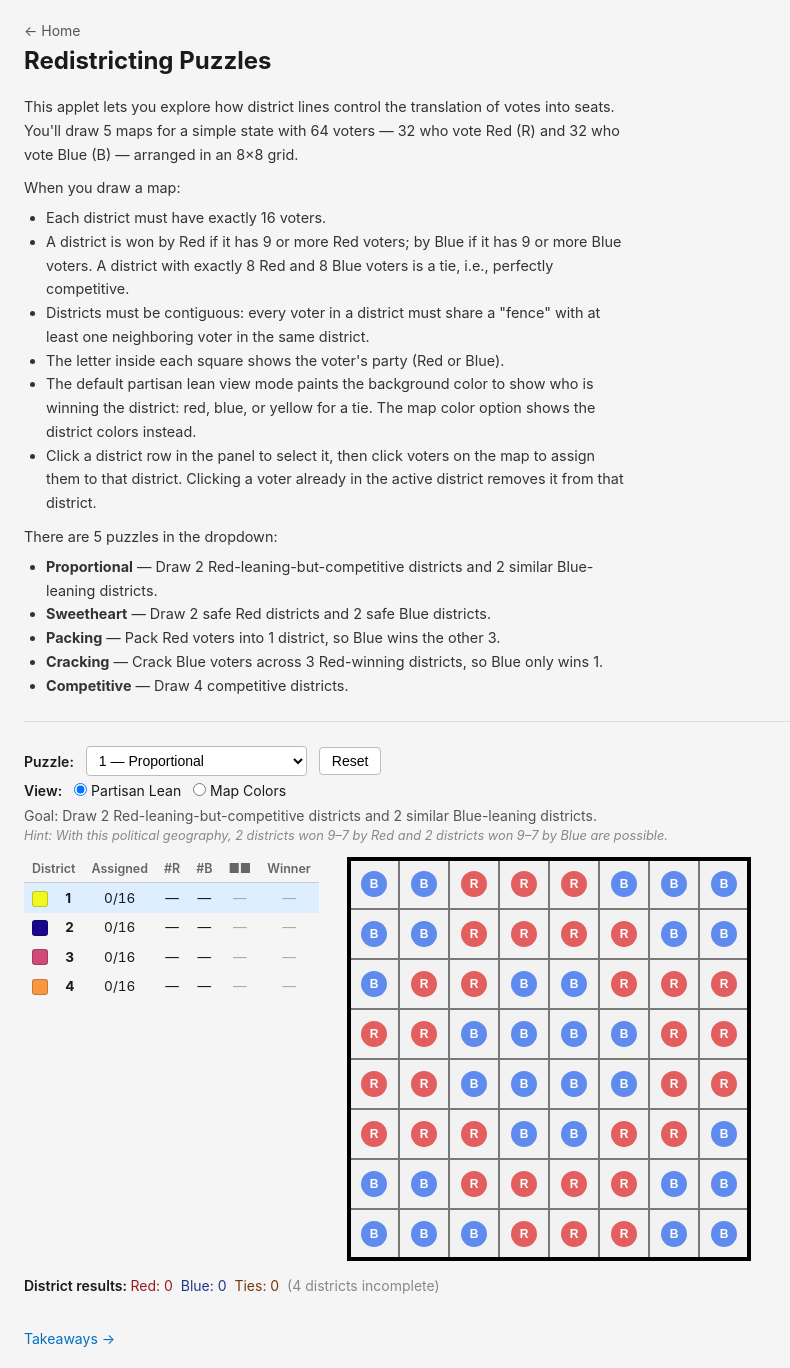
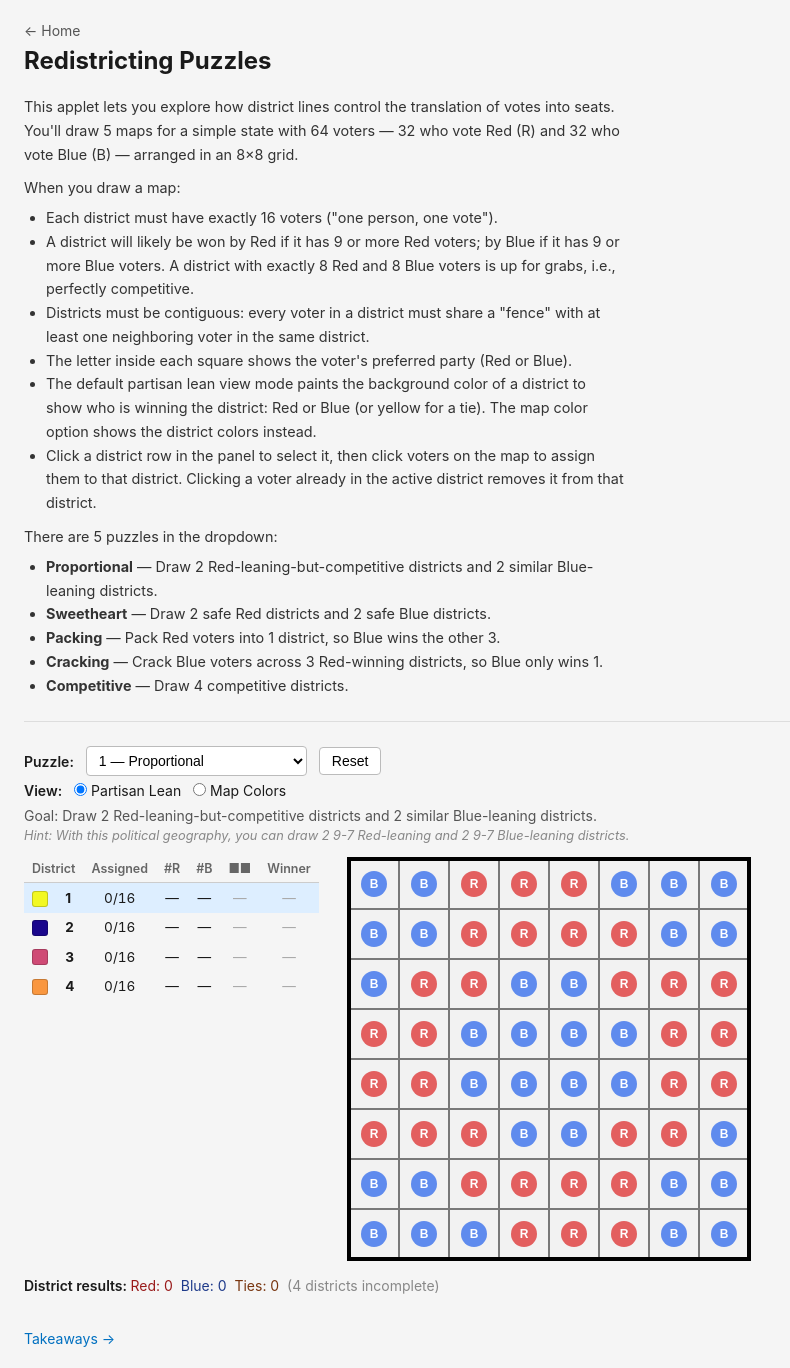
Before and after one commit to alecramsay/redistricting-workshop, a Jekyll site: the page docs/lessons/puzzles/puzzles.html, which Jekyll copies as it is, in a window 1280 px wide. Shown: the whole page, without its empty margins (0-790 px from the left). Built offline with Jekyll 4.4.1, drawn with Linux system fonts in a browser that asks for light colours.

Commit message:
Text tweaks

```diff
--- a/docs/lessons/puzzles/puzzles.html
+++ b/docs/lessons/puzzles/puzzles.html
@@ -323,15 +323,16 @@
       arranged in an 8&times;8 grid.</p>
     <p>When you draw a map:</p>
     <ul>
-      <li>Each district must have exactly 16 voters.</li>
-      <li>A district is won by Red if it has 9 or more Red voters; by Blue if it has 9 or more Blue voters.
-        A district with exactly 8 Red and 8 Blue voters is a tie, i.e., perfectly competitive.</li>
+      <li>Each district must have exactly 16 voters ("one person, one vote").</li>
+      <li>A district will likely be won by Red if it has 9 or more Red voters; by Blue if it has 9 or more Blue voters.
+        A district with exactly 8 Red and 8 Blue voters is up for grabs, i.e., perfectly competitive.</li>
       <li>Districts must be contiguous: every voter in a district must share a "fence" with at least one
         neighboring voter in the same district.</li>
-      <li>The letter inside each square shows the voter's party (Red or Blue).</li>
+      <li>The letter inside each square shows the voter's preferred party (Red or Blue).</li>
       <li>
-        The default partisan lean view mode paints the background color to show who is winning the district:
-        red, blue, or yellow for a tie.
+        The default partisan lean view mode paints the background color of a district to show who is winning the
+        district:
+        Red or Blue (or yellow for a tie).
         The map color option shows the district colors instead.</li>
       <li>Click a district row in the panel to select it, then click voters on the map to assign them to that district.
         Clicking a voter already in the active district removes it from that district.</li>
@@ -455,31 +456,31 @@
       {
         name: 'proportional',
         goal: 'Goal: Draw 2 Red-leaning-but-competitive districts and 2 similar Blue-leaning districts.',
-        hint: 'Hint: With this political geography, 2 districts won 9–7 by Red and 2 districts won 9–7 by Blue are possible.',
+        hint: 'Hint: With this political geography, you can draw 2 9-7 Red-leaning and 2 9-7 Blue-leaning districts.',
         target: {R: 2, B: 2, T: 0},
       },
       {
         name: 'sweetheart',
         goal: 'Goal: Draw 2 safe Red districts and 2 safe Blue districts.',
-        hint: 'Hint: With this political geography, 2 lopsided Red districts (11–5) and 2 lopsided Blue districts (11–5) are possible.',
+        hint: 'Hint: With this political geography, you can draw 2 lopsided Red districts (11–5) and 2 lopsided Blue districts (11–5).',
         target: {R: 2, B: 2, T: 0},
       },
       {
         name: 'packing',
         goal: 'Goal: Pack Red voters into 1 district; Blue wins the other 3.',
-        hint: 'Hint: With this political geography, you can pack 16 Red voters into 1 district while Blue wins the other 3 safely (11–5).',
+        hint: 'Hint: With this political geography, you can pack 16 Red voters into 1 district giving Blue 3 safe districts with 10-11 voters.',
         target: {R: 1, B: 3, T: 0},
       },
       {
         name: 'cracking',
         goal: 'Goal: Crack Blue voters across 3 Red-winning districts; Blue keeps only 1.',
-        hint: 'Hint: With this political geography, 3 Red districts (9–7) and 1 Blue district (11–5) are possible.',
+        hint: 'Hint: With this political geography, you can draw 3 9–7 Red-leaning districts and 1 11–5 Blue district.',
         target: {R: 3, B: 1, T: 0},
       },
       {
         name: 'competitive',
         goal: 'Goal: Draw 4 districts that have exactly equal numbers of Red and Blue voters.',
-        hint: 'Hint: With this political geography, 4 perfectly competitive (8–8) districts are possible.',
+        hint: 'Hint: With this political geography, you can draw 4 perfectly competitive (8–8) districts.',
         target: {R: 0, B: 0, T: 4},
       },
     ];
```
